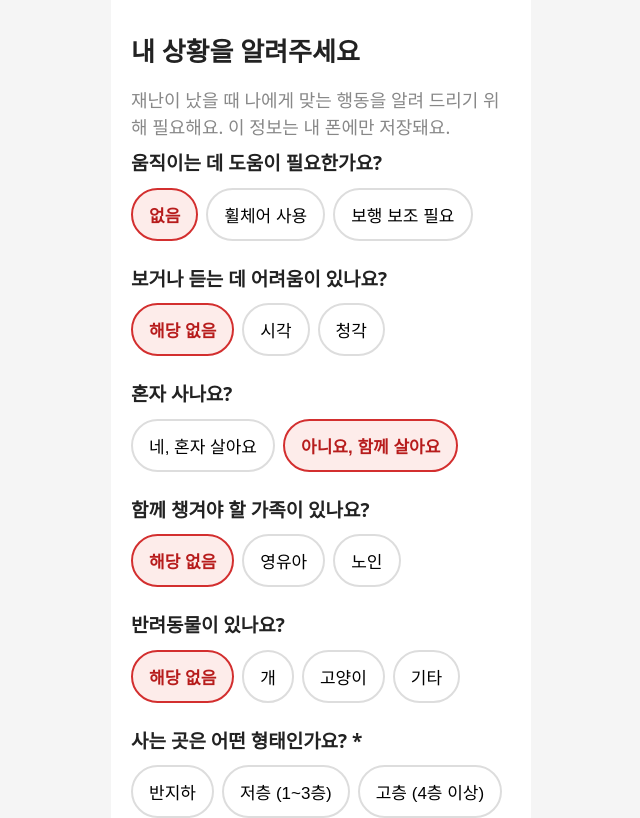
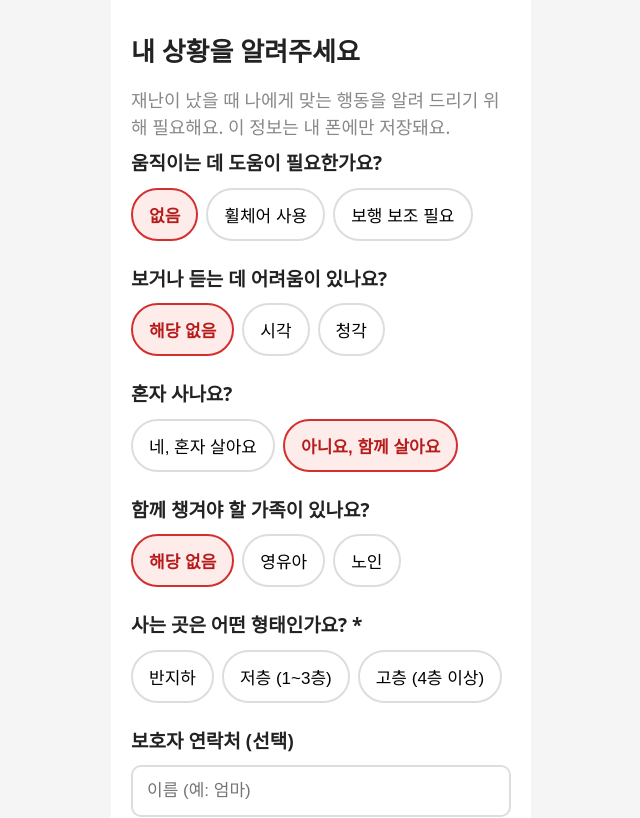
Before and after one commit to jungjungjungdd-ai/GDGOC-aissue, a React (Vite) app: page /profile in a window 1280 px wide. Shown: the top 818 px of the page, without its empty margins (319-959 px from the left). Built offline with nearby package versions, Linux system fonts and the light colour scheme.

Commit message:
refactor: 프로필에서 반려동물 항목 제거, 데모 프로필 C 교체

```diff
--- a/src/components/ProfileForm.jsx
+++ b/src/components/ProfileForm.jsx
@@ -20,11 +20,6 @@ const DEPENDENTS = [
   { value: 'infant', label: '영유아' },
   { value: 'elderly', label: '노인' },
 ];
-const PETS = [
-  { value: 'dog', label: '개' },
-  { value: 'cat', label: '고양이' },
-  { value: 'other', label: '기타' },
-];
 const HOUSING = [
   { value: 'semi_basement', label: '반지하' },
   { value: 'low_floor', label: '저층 (1~3층)' },
@@ -37,7 +32,6 @@ export const EMPTY_PROFILE = {
   sensory: [],
   livesAlone: false,
   dependents: [],
-  pets: [],
   housingType: '',
   guardian: { name: '', phone: '' },
 };
@@ -144,11 +138,6 @@ export default function ProfileForm({ initial, submitLabel = '저장하기', onS
       </fieldset>
 
       <fieldset>
-        <legend>반려동물이 있나요?</legend>
-        <MultiChoice options={PETS} values={p.pets} onChange={set('pets')} />
-      </fieldset>
-
-      <fieldset>
         <legend>사는 곳은 어떤 형태인가요? *</legend>
         <SingleChoice options={HOUSING} value={p.housingType} onChange={set('housingType')} />
       </fieldset>
--- a/src/lib/card.js
+++ b/src/lib/card.js
@@ -31,8 +31,9 @@ export function getLocalFallbackCard(disasterType) {
 // 행동 카드 가져오기: 서버(AI) → 실패하면 앱의 기본 카드
 export async function loadCard(alert, profile, location) {
   // 보호자 연락처는 서버로 보내지 않음 (API 명세서 2-2)
+  // 반려동물 항목은 기능에서 제외됨 → 예전에 저장된 값이 있어도 보내지 않음
   // eslint-disable-next-line no-unused-vars
-  const { guardian, ...profileToSend } = profile ?? {};
+  const { guardian, pets, ...profileToSend } = profile ?? {};
   try {
     const card = await createCard(alert.id, profileToSend, location);
     return normalize(card);
--- a/src/lib/demoProfiles.js
+++ b/src/lib/demoProfiles.js
@@ -11,7 +11,6 @@ export const DEMO_PROFILES = [
       sensory: [],
       livesAlone: true,
       dependents: [],
-      pets: [],
       housingType: 'semi_basement',
     },
     location: { placeType: 'home' },
@@ -27,23 +26,21 @@ export const DEMO_PROFILES = [
       sensory: [],
       livesAlone: true,
       dependents: [],
-      pets: [],
       housingType: 'high_floor',
     },
     location: { placeType: 'underground' },
   },
   {
     id: 'C',
-    label: '반려견 · 어르신 가구',
-    emoji: '🐶',
-    summary: ['반려견', '어르신과 거주', '저층', '집'],
+    label: '청각 제약 · 영유아 가구',
+    emoji: '👶',
+    summary: ['청각 제약', '영유아와 거주', '저층', '집'],
     profile: {
       language: 'ko',
       mobility: 'none',
-      sensory: [],
+      sensory: ['hearing'],
       livesAlone: false,
-      dependents: ['elderly'],
-      pets: ['dog'],
+      dependents: ['infant'],
       housingType: 'low_floor',
     },
     location: { placeType: 'home' },
```
